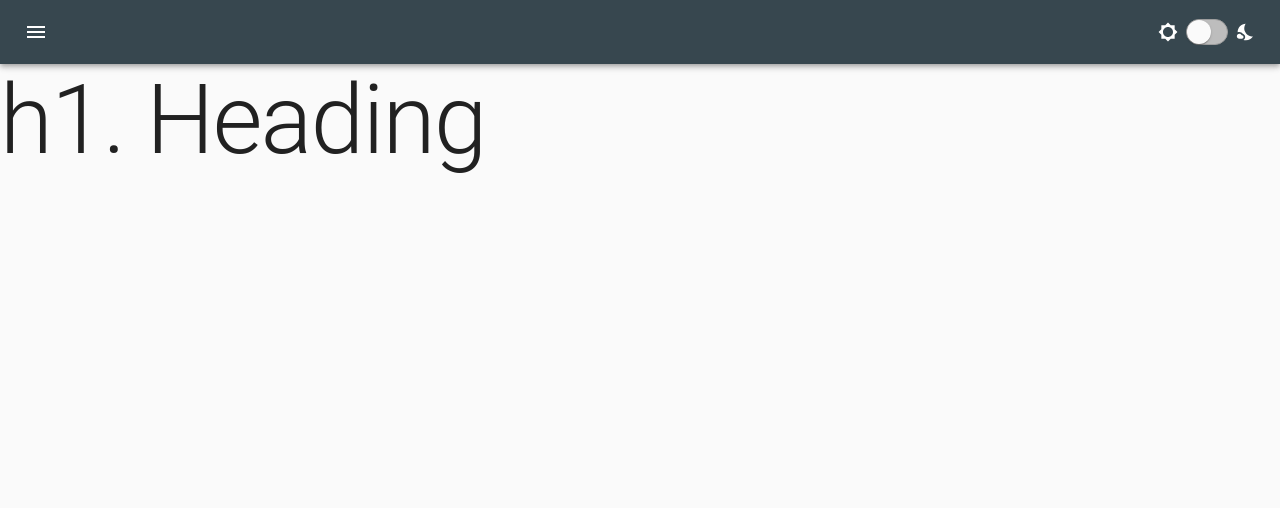
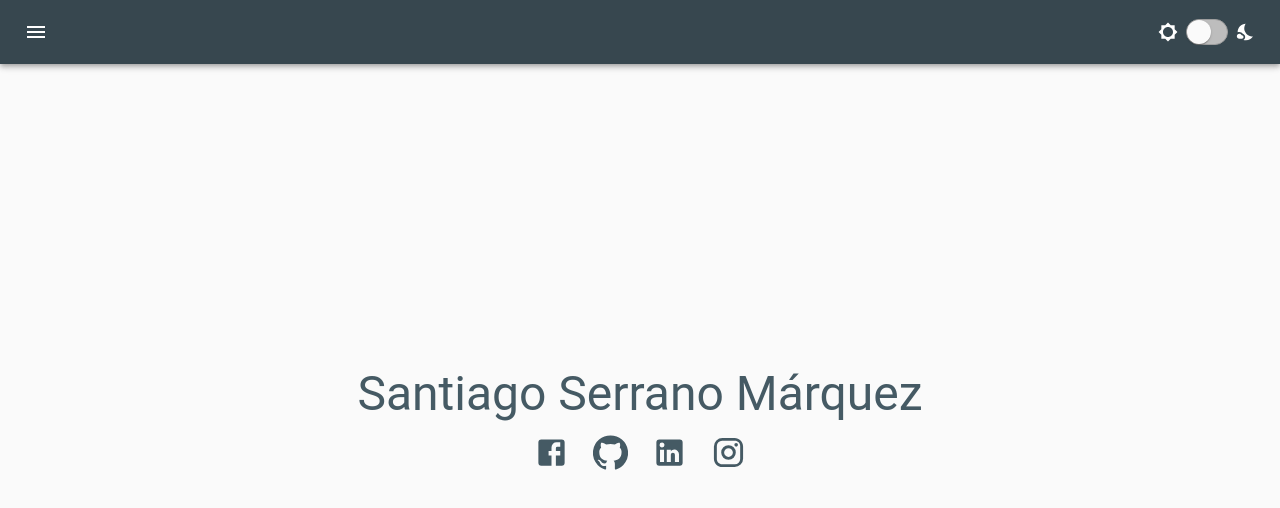
Before and after one commit to stgosm/second-personal-page, a React (Create React App) app: page / in a window 1280 px wide. Shown: the top 508 px of the page. Built offline with nearby package versions, Linux system fonts and the light colour scheme.

Commit message:
Adding main container with name and social links

```diff
--- a/src/components/Main.jsx
+++ b/src/components/Main.jsx
@@ -1,12 +1,25 @@
 import React from 'react';
-import Typography from '@material-ui/core/Typography';
+import { Typography, Container, Grid, IconButton } from '@material-ui/core';
 import { makeStyles } from '@material-ui/core/styles';
+import InstagramIcon from '@material-ui/icons/Instagram';
+import GitHubIcon from '@material-ui/icons/GitHub';
+import FacebookIcon from '@material-ui/icons/Facebook';
+import LinkedInIcon from '@material-ui/icons/LinkedIn';
 
 const useStyles = makeStyles({
   root: {
     width: '100%',
-    maxWidth: 500,
   },
+  containerSocialMedia: {
+    display: 'flex',
+    alignItems: 'center',
+    flexDirection: 'column',
+    justifyContent: 'center',
+    height: '90vh',
+  },
+  txtTypography: {
+      textAlign: 'center',
+  }
 });
 
 function Main(){
@@ -14,9 +27,26 @@ function Main(){
 
     return(
         <>
-            <Typography variant="h1" component="h2" gutterBottom>
-                h1. Heading
-            </Typography>
+            <Container
+            className={classes.containerSocialMedia}
+            container
+            maxWidth="md">
+                <Typography variant="h3" className={classes.txtTypography} color="secondary">Santiago Serrano Márquez</Typography>
+                <Grid item>
+                    <IconButton href="https://www.facebook.com/santiago.serrano.marquez" >
+                        <FacebookIcon fontSize="large" color="secondary"/>
+                    </IconButton>
+                    <IconButton href="https://github.com/stgosm">
+                        <GitHubIcon fontSize="large" color="secondary"/>
+                    </IconButton>
+                    <IconButton href="https://www.linkedin.com/in/santiago-serrano-márquez-0a6282159">
+                        <LinkedInIcon fontSize="large" color="secondary"/>
+                    </IconButton>
+                    <IconButton href="https://www.instagram.com/stgosm/?hl=es-la">
+                        <InstagramIcon fontSize="large" color="secondary"/>
+                    </IconButton>
+                </Grid>
+            </Container>
         </>
     )
 }
```
